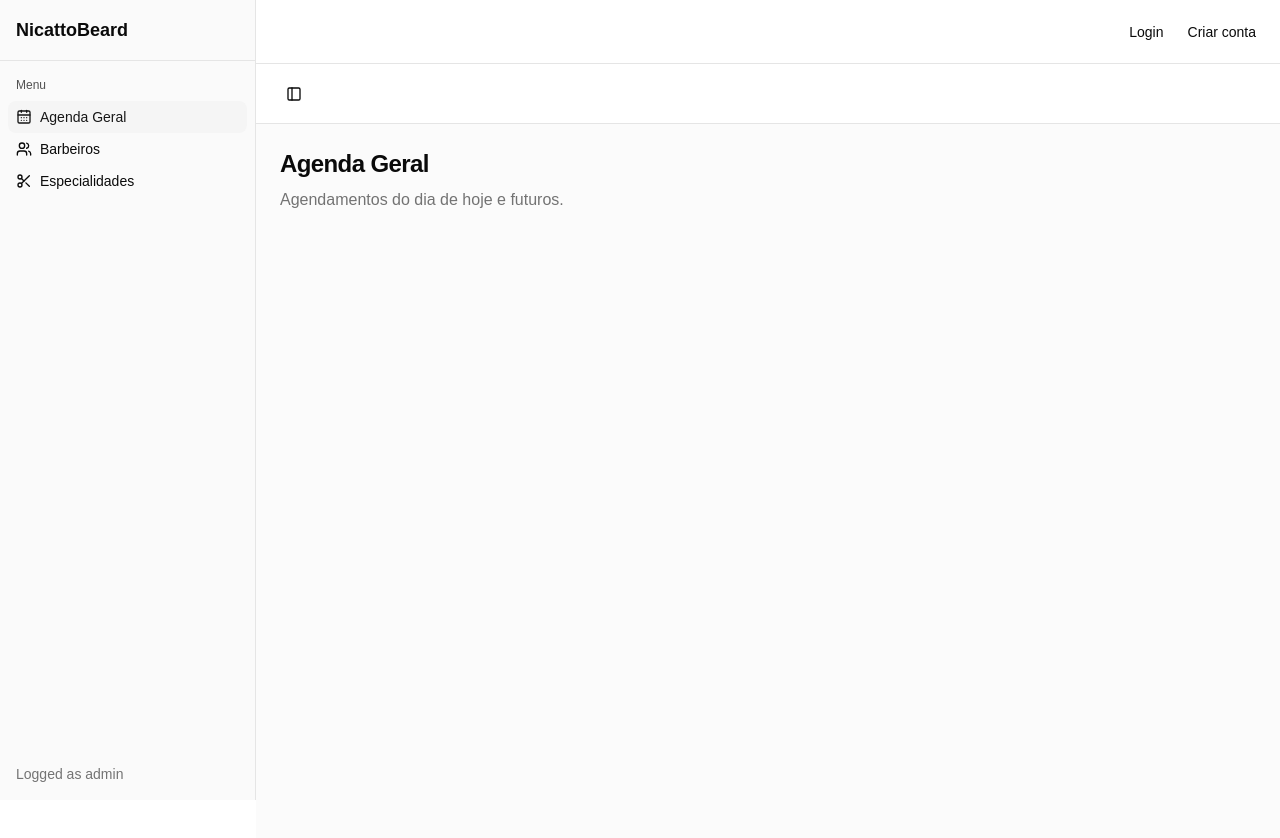
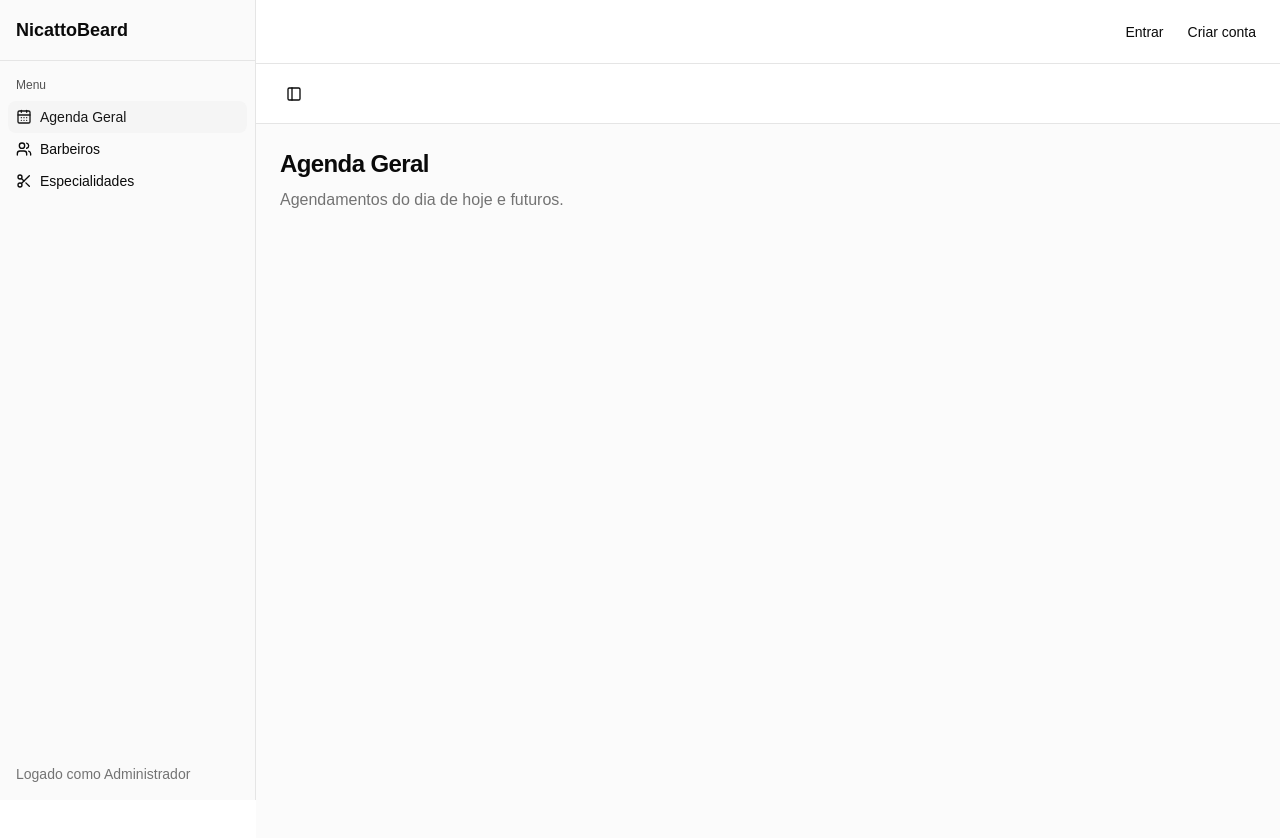
Before and after one commit to arthurlongue/NicattoBeard_Arthur_Longue, a React (Vite) app in the folder frontend/: page /admin in a window 1280 px wide. Shown: the top 838 px of the page. Built offline with nearby package versions, Linux system fonts and the light colour scheme.

Commit message:
feat(frontend): translate remaining UI components and metadata to pt-BR

```diff
--- a/frontend/index.html
+++ b/frontend/index.html
@@ -1,10 +1,10 @@
 <!doctype html>
-<html lang="en">
+<html lang="pt-BR">
   <head>
     <meta charset="UTF-8" />
     <link rel="icon" type="image/svg+xml" href="/favicon.svg" />
     <meta name="viewport" content="width=device-width, initial-scale=1.0" />
-    <title>nicattobeard-arthur-longue</title>
+    <title>NicattoBeard</title>
   </head>
   <body>
     <div id="root"></div>
--- a/frontend/src/components/app-sidebar.tsx
+++ b/frontend/src/components/app-sidebar.tsx
@@ -56,7 +56,9 @@ export function AppSidebar({ userRole }: { userRole: "admin" | "customer" }) {
 				</SidebarGroup>
 			</SidebarContent>
 			<SidebarFooter className="p-4">
-				<span className="text-muted-foreground text-sm">Logged as {userRole}</span>
+				<span className="text-muted-foreground text-sm">
+					Logado como {userRole === "admin" ? "Administrador" : "Cliente"}
+				</span>
 			</SidebarFooter>
 		</Sidebar>
 	)
--- a/frontend/src/components/layout/header.tsx
+++ b/frontend/src/components/layout/header.tsx
@@ -10,7 +10,7 @@ export function Header() {
 			</Link>
 			<nav className="ml-auto flex gap-4 sm:gap-6">
 				<Link className="font-medium text-sm underline-offset-4 hover:underline" to="/login">
-					Login
+					Entrar
 				</Link>
 				<Link className="font-medium text-sm underline-offset-4 hover:underline" to="/signup">
 					Criar conta
--- a/frontend/src/components/ui/calendar.tsx
+++ b/frontend/src/components/ui/calendar.tsx
@@ -1,9 +1,9 @@
 import * as React from "react"
+import { ptBR } from "date-fns/locale"
 import {
   DayPicker,
   getDefaultClassNames,
   type DayButton,
-  type Locale,
 } from "react-day-picker"
 
 import { cn } from "@/lib/utils"
@@ -16,7 +16,7 @@ function Calendar({
   showOutsideDays = true,
   captionLayout = "label",
   buttonVariant = "ghost",
-  locale,
+  locale = ptBR,
   formatters,
   components,
   ...props
--- a/frontend/src/components/ui/sidebar.tsx
+++ b/frontend/src/components/ui/sidebar.tsx
@@ -270,7 +270,7 @@ function SidebarTrigger({
       {...props}
     >
       <PanelLeftIcon />
-      <span className="sr-only">Toggle Sidebar</span>
+      <span className="sr-only">Alternar Barra Lateral</span>
     </Button>
   )
 }
@@ -282,10 +282,10 @@ function SidebarRail({ className, ...props }: React.ComponentProps<"button">) {
     <button
       data-sidebar="rail"
       data-slot="sidebar-rail"
-      aria-label="Toggle Sidebar"
+      aria-label="Alternar Barra Lateral"
       tabIndex={-1}
       onClick={toggleSidebar}
-      title="Toggle Sidebar"
+      title="Alternar Barra Lateral"
       className={cn(
         "absolute inset-y-0 z-20 hidden w-4 transition-all ease-linear group-data-[side=left]:-right-4 group-data-[side=right]:left-0 after:absolute after:inset-y-0 after:start-1/2 after:w-[2px] hover:after:bg-sidebar-border sm:flex ltr:-translate-x-1/2 rtl:-translate-x-1/2",
         "in-data-[side=left]:cursor-w-resize in-data-[side=right]:cursor-e-resize",
```
